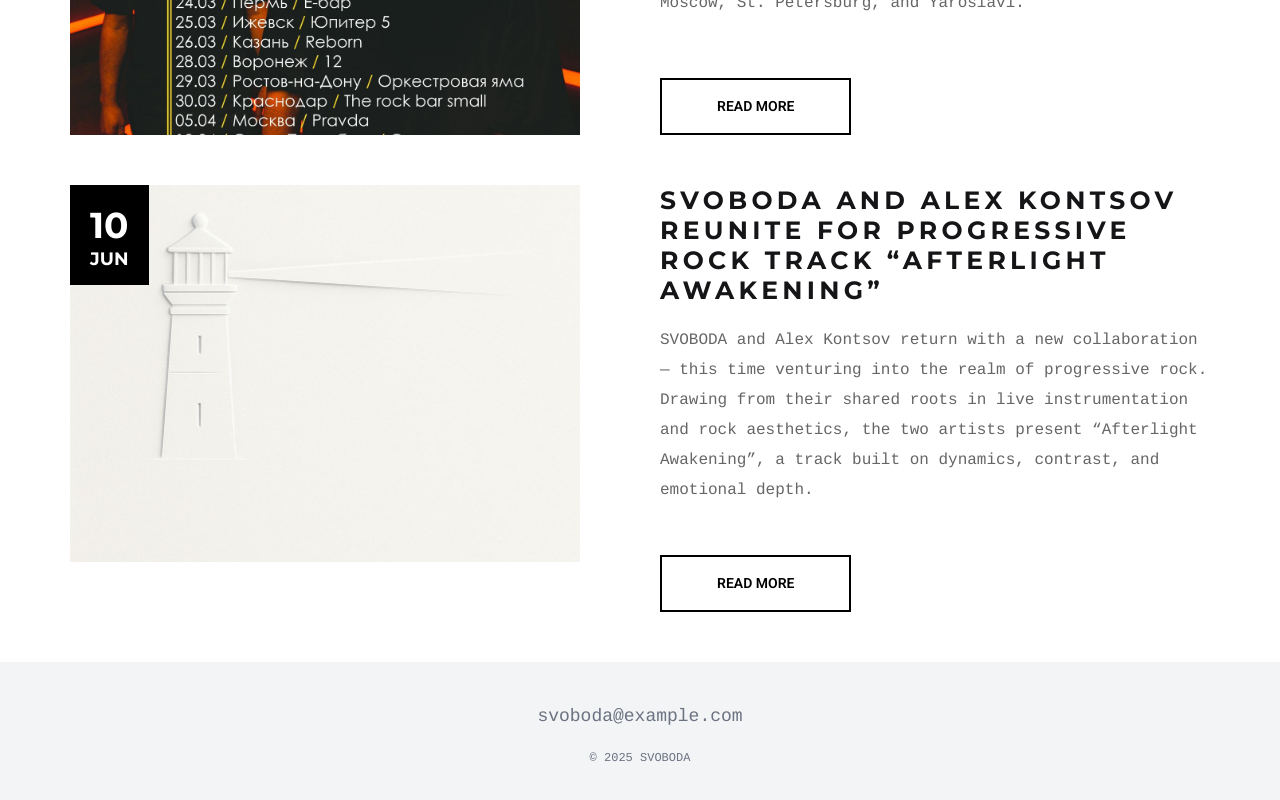
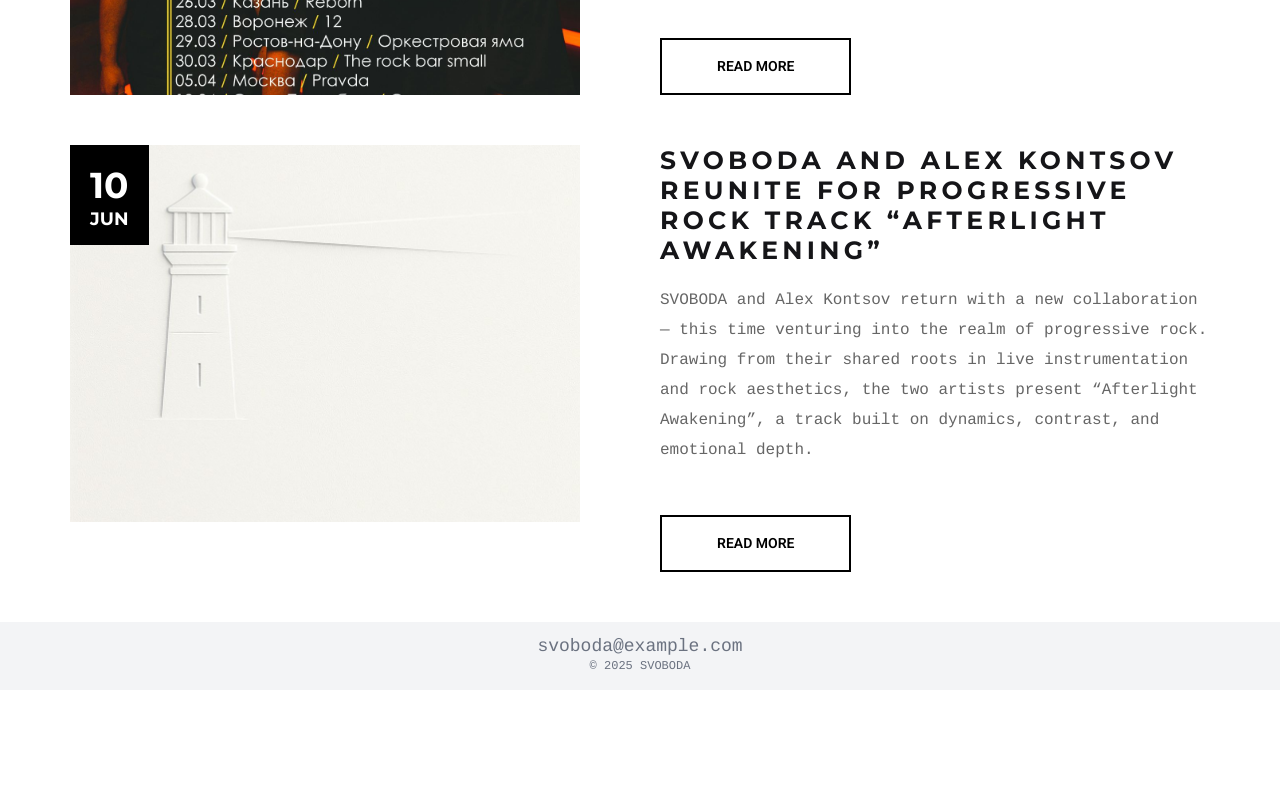
Before and after one commit to korytovaf/svoboda, a Nuxt app: page /news/2 in a window 1280 px wide. Shown: the part 3872-4672 px from the top of the page. After the commit the page ends 4562 px from the top, so only its background shows below. Built offline with nearby package versions, Linux system fonts and the light colour scheme.

Commit message:
fix some

```diff
--- a/components/sound-section.vue
+++ b/components/sound-section.vue
@@ -4,6 +4,7 @@
 
     <ul class="grid grid-cols-2 md:grid-cols-1 gap-x-5 gap-y-[45px] max-w-7xl mx-auto">
       <li v-for="item in sounds" :key="item.id" class="">
+        <a :href="item.spotify" target="_blank" rel="noopener">
           <div class="relative group overflow-hidden">
             <img
               :src="item.image"
@@ -15,10 +16,7 @@
             <div
               class="absolute inset-0 bg-black/50 flex justify-center items-center p-6 text-white cursor-pointer group-hover:bg-black/80 transition-all"
             >
-            <a
-              :href="item.spotify"
-              target="_blank"
-              rel="noopener"
+              <div
                 class="flex flex-col items-center gap-2 opacity-0 md:opacity-100 px-4 py-2 text-sm transition-opacity group-hover:opacity-100"
               >
                 <svg xmlns="http://www.w3.org/2000/svg" class="w-16 h-16" fill="currentColor" viewBox="0 0 496 512">
@@ -27,11 +25,12 @@
                   />
                 </svg>
                 Listen on Spotify
-            </a>
+              </div>
             </div>
           </div>
           <div class="title">{{ item.title }}</div>
           <div class="author">{{ item.author }}</div>
+        </a>
       </li>
     </ul>
   </section>
--- a/components/vanta-section.vue
+++ b/components/vanta-section.vue
@@ -1,7 +1,7 @@
 <template>
-  <section ref="vantaRef" class="h-[100dvh] relative text-center text-white flex items-center justify-center">
+  <section ref="vantaRef" class="h-screen md:h-[90vh] relative text-center text-white flex items-center justify-center">
     <div class="relative z-10 opacity-0 transition-opacity duration-500" :class="{ 'opacity-100': vanta.vantaReady }">
-      <img src="/images/SVOBODA_LOGO_blue.svg" alt="Логотип" class="h-32 mx-auto" />
+      <img src="/images/SVOBODA_LOGO_blue.svg" alt="Логотип" class="h-[56px] mx-auto" />
     </div>
     <div
       class="absolute bottom-5 w-full flex justify-center text-[#fff]"
@@ -39,7 +39,7 @@ onMounted(() => {
     {
       root: null,
       rootMargin: "0px",
-      threshold: 0.9,
+      threshold: 0.8,
     },
   );
 
--- a/layouts/default.vue
+++ b/layouts/default.vue
@@ -4,8 +4,10 @@
       <slot />
     </main>
 
-    <footer class="py-10 text-gray-500 flex flex-col gap-5 items-center justify-center bg-gray-100">
-      <a href="mailto:svoboda@example.com" class="text-lg hover:underline hover:text-gray-700 transition-colors">svoboda@example.com</a>
+    <footer class="py-4 text-gray-500 flex flex-col gap-1 items-center justify-center bg-gray-100">
+      <a href="mailto:svoboda@example.com" class="text-lg hover:underline hover:text-gray-700 transition-colors leading-4">
+        svoboda@example.com
+      </a>
       <div class="text-xs">© 2025 SVOBODA</div>
     </footer>
   </div>
--- a/pages/news/[id].vue
+++ b/pages/news/[id].vue
@@ -1,6 +1,6 @@
 <template>
   <div>
-    <header class="flex items-center border-b border-gray-100 h-24">
+    <header class="flex items-center border-b border-gray-100 h-14">
       <div class="ui-section">
         <nuxt-link to="/" class="text-blue-500">
           <icons-logo class="h-10" />
```
Lines whose indentation alone changed are shown as unchanged.
